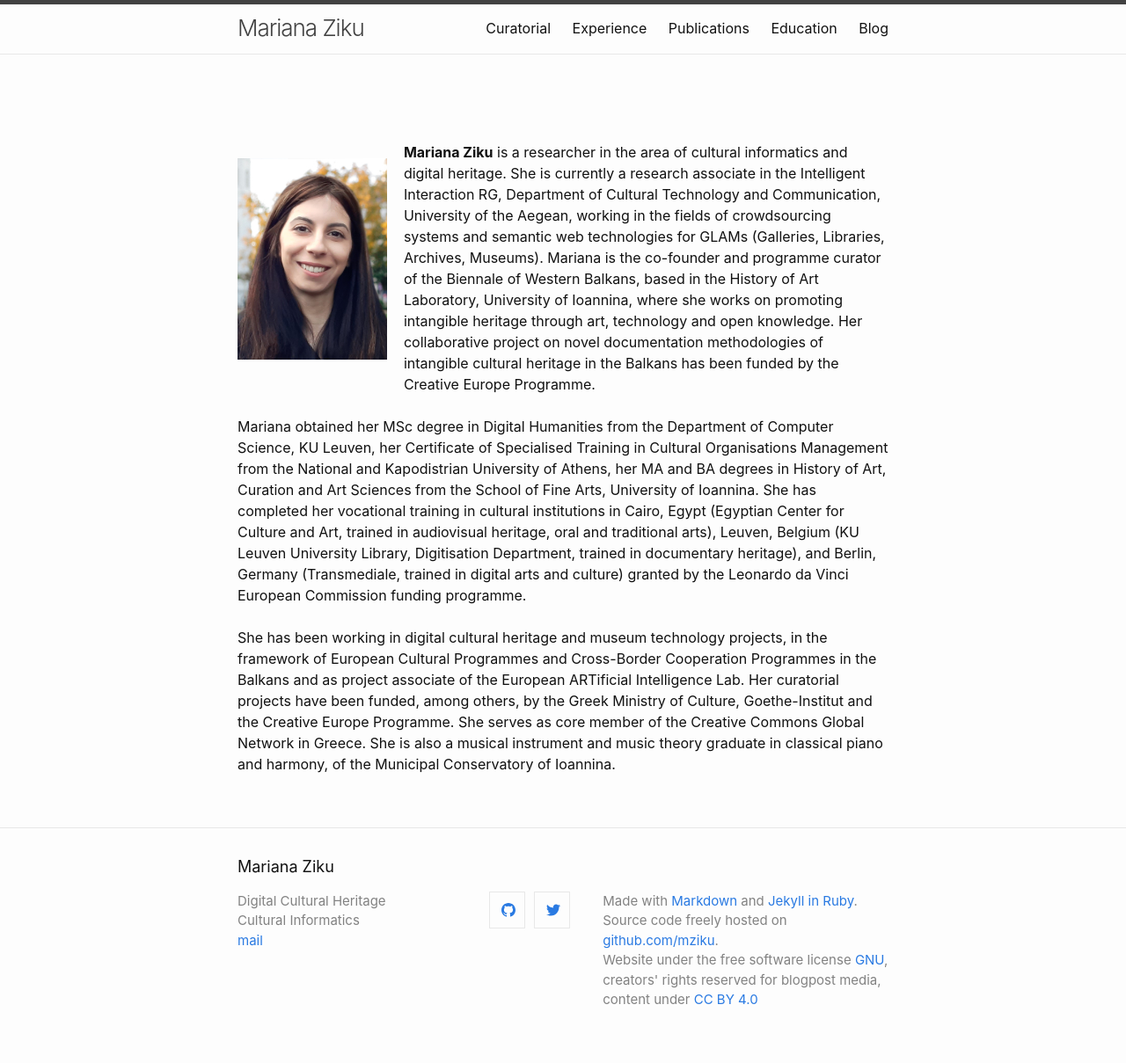
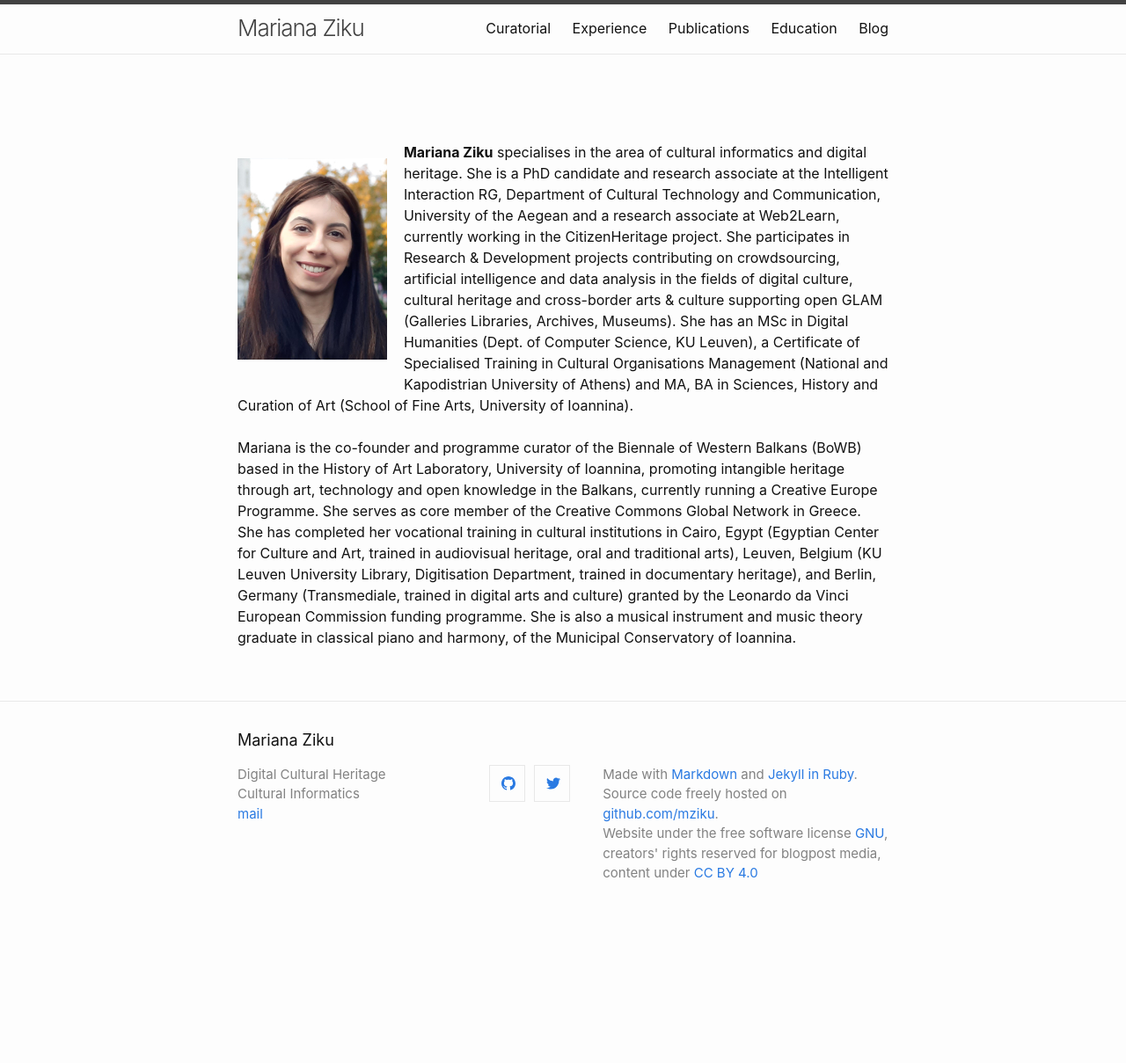
Before and after one commit to mziku/mziku.github.io, a Jekyll site: the page built from index.md, in a window 1280 px wide. Shown: the whole page at 88% size. Built offline with Jekyll 4.4.1, drawn with Linux system fonts in a browser that asks for light colours; after the commit the page ends 1065 px from its top, so only the background shows below that.

Commit message:
Update index.md

```diff
--- a/index.md
+++ b/index.md
@@ -4,9 +4,7 @@ layout: page
 
 <br>
 <p style="float: left;"><img src="https://mziku.github.io/images/mziku-portrait300x404px.jpg" style="float:left; margin-top:5mm; margin-right:5mm; margin-bottom:5mm; margin-left:5;" alt="mariana-ziku-profile-picture" width="170" height="auto"></p>
-**Mariana Ziku** is a researcher in the area of cultural informatics and digital heritage. She is currently a research associate in the Intelligent Interaction RG, Department of Cultural Technology and Communication, University of the Aegean, working in the fields of crowdsourcing systems and semantic web technologies for GLAMs (Galleries, Libraries, Archives, Museums). Mariana is the co-founder and programme curator of the Biennale of Western Balkans, based in the History of Art Laboratory, University of Ioannina, where she works on promoting intangible heritage through art, technology and open knowledge. Her collaborative project on novel documentation methodologies of intangible cultural heritage in the Balkans has been funded by the Creative Europe Programme.
-<br>
-Mariana obtained her MSc degree in Digital Humanities from the Department of Computer Science, KU Leuven, her Certificate of Specialised Training in Cultural Organisations Management from the National and Kapodistrian University of Athens, her MA and BA degrees in History of Art, Curation and Art Sciences from the School of Fine Arts, University of Ioannina. She has completed her vocational training in cultural institutions in Cairo, Egypt (Egyptian Center for Culture and Art, trained in audiovisual heritage, oral and traditional arts), Leuven, Belgium (KU Leuven University Library, Digitisation Department, trained in documentary heritage), and Berlin, Germany (Transmediale, trained in digital arts and culture) granted by the Leonardo da Vinci European Commission funding programme.
+**Mariana Ziku** specialises in the area of cultural informatics and digital heritage. She is a PhD candidate and research associate at the Intelligent Interaction RG, Department of Cultural Technology and Communication, University of the Aegean and a research associate at Web2Learn, currently working in the CitizenHeritage project. She participates in Research & Development projects contributing on crowdsourcing, artificial intelligence and data analysis in the fields of digital culture, cultural heritage and cross-border arts & culture supporting open GLAM (Galleries Libraries, Archives, Museums). She has an MSc in Digital Humanities (Dept. of Computer Science, KU Leuven), a Certificate of Specialised Training in Cultural Organisations Management (National and Kapodistrian University of Athens) and MA, BA in Sciences, History and Curation of Art (School of Fine Arts, University of Ioannina).
 <br>
 <br>
-She has been working in digital cultural heritage and museum technology projects, in the framework of European Cultural Programmes and Cross-Border Cooperation Programmes in the Balkans and as project associate of the European ARTificial Intelligence Lab. Her curatorial projects have been funded, among others, by the Greek Ministry of Culture, Goethe-Institut and the Creative Europe Programme. She serves as core member of the Creative Commons Global Network in Greece. She is also a musical instrument and music theory graduate in classical piano and harmony, of the Municipal Conservatory of Ioannina.
+Mariana is the co-founder and programme curator of the Biennale of Western Balkans (BoWB) based in the History of Art Laboratory, University of Ioannina, promoting intangible heritage through art, technology and open knowledge in the Balkans, currently running a Creative Europe Programme. She serves as core member of the Creative Commons Global Network in Greece. She has completed her vocational training in cultural institutions in Cairo, Egypt (Egyptian Center for Culture and Art, trained in audiovisual heritage, oral and traditional arts), Leuven, Belgium (KU Leuven University Library, Digitisation Department, trained in documentary heritage), and Berlin, Germany (Transmediale, trained in digital arts and culture) granted by the Leonardo da Vinci European Commission funding programme. She is also a musical instrument and music theory graduate in classical piano and harmony, of the Municipal Conservatory of Ioannina.
```
